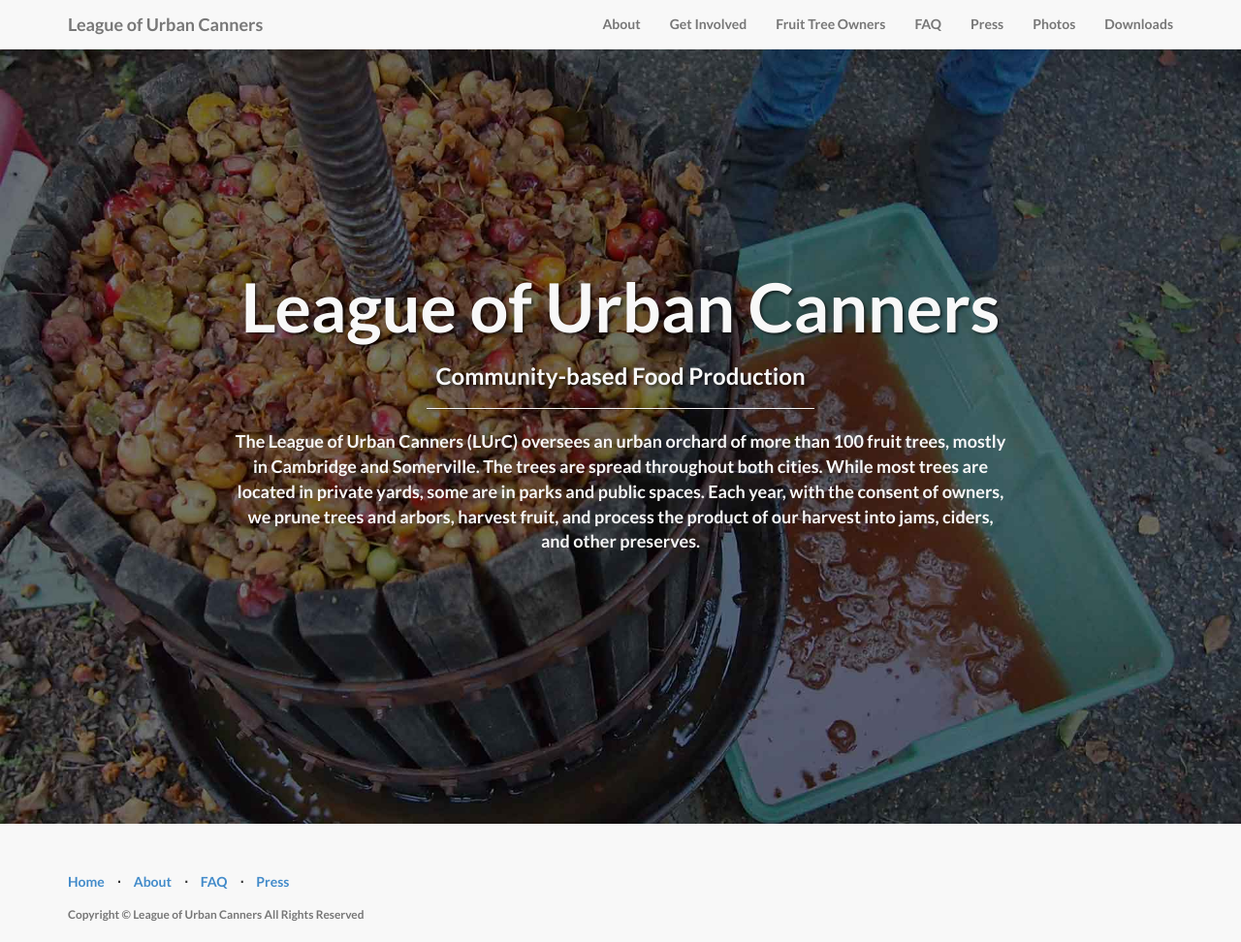
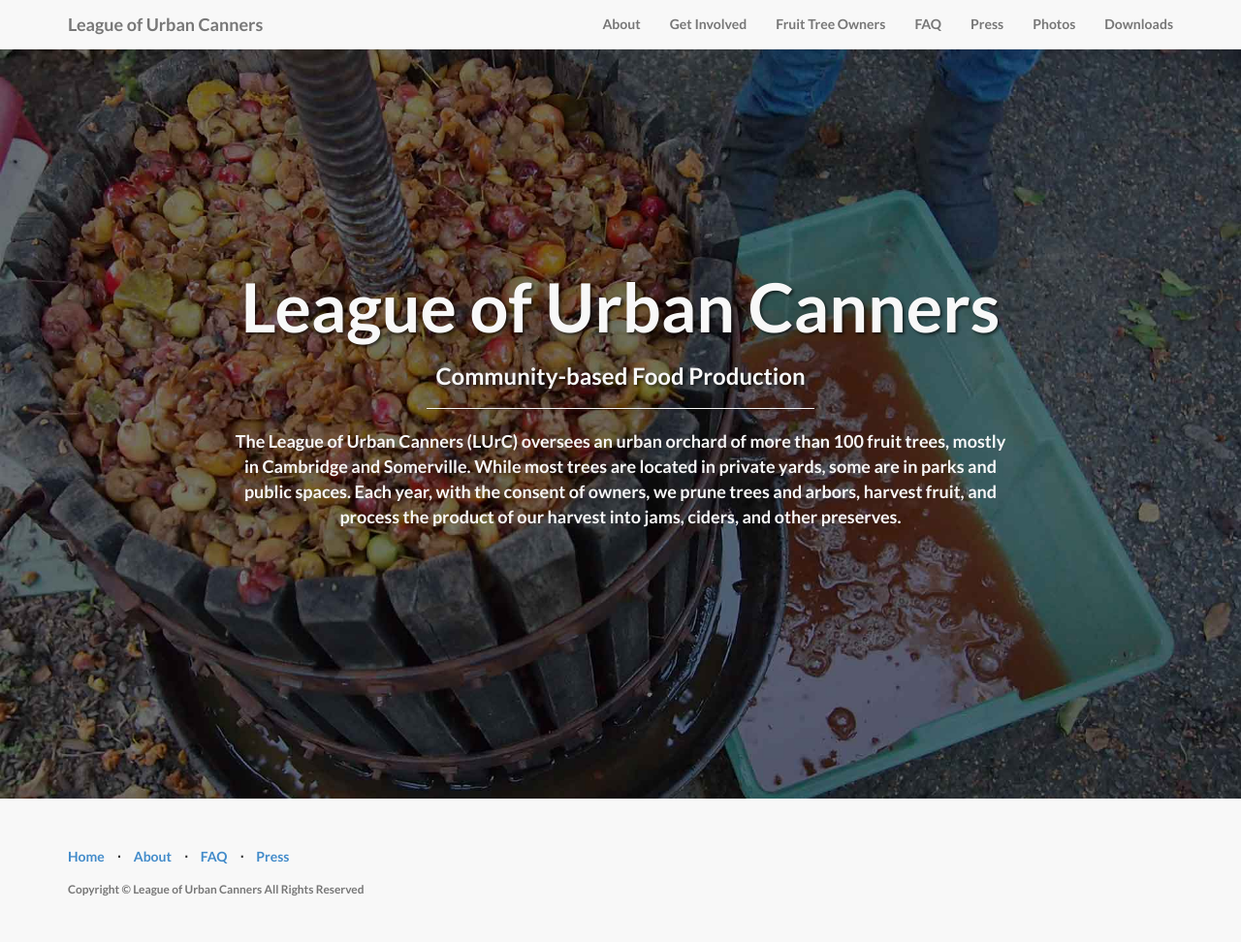
Before and after one commit to LUrC/leagueofurbancanners.org, a Jekyll site: the page built from index.html, in a window 1280 px wide and 1102 px high, cut to the strip 0-972 px from the top of the window. Shown: the whole strip at 97% size. Built offline with Jekyll 4.4.1, drawn with Linux system fonts in a browser that asks for light colours; nearby versions of some CDN libraries.

Commit message:
change homepage

```diff
--- a/_layouts/homepage.html
+++ b/_layouts/homepage.html
@@ -16,7 +16,7 @@
 		                    <h1>{{ page.title }}</h1>
 		                    <h3>{{ page.subTitle }}</h3>
 		                    <hr class="intro-divider">
-		                    <p>The League of Urban Canners (LUrC) oversees an urban orchard of more than 100 fruit trees, mostly in Cambridge and Somerville. The trees are spread throughout both cities. While most trees are located in private yards, some are in parks and public spaces. Each year, with the consent of owners, we prune trees and arbors, harvest fruit, and process the product of our harvest into jams, ciders, and other preserves.</p>
+		                    <p>The League of Urban Canners (LUrC) oversees an urban orchard of more than 100 fruit trees, mostly in Cambridge and Somerville. While most trees are located in private yards, some are in parks and public spaces. Each year, with the consent of owners, we prune trees and arbors, harvest fruit, and process the product of our harvest into jams, ciders, and other preserves.</p>
 		                </div>
 		            </div>
 		        </div>
```
